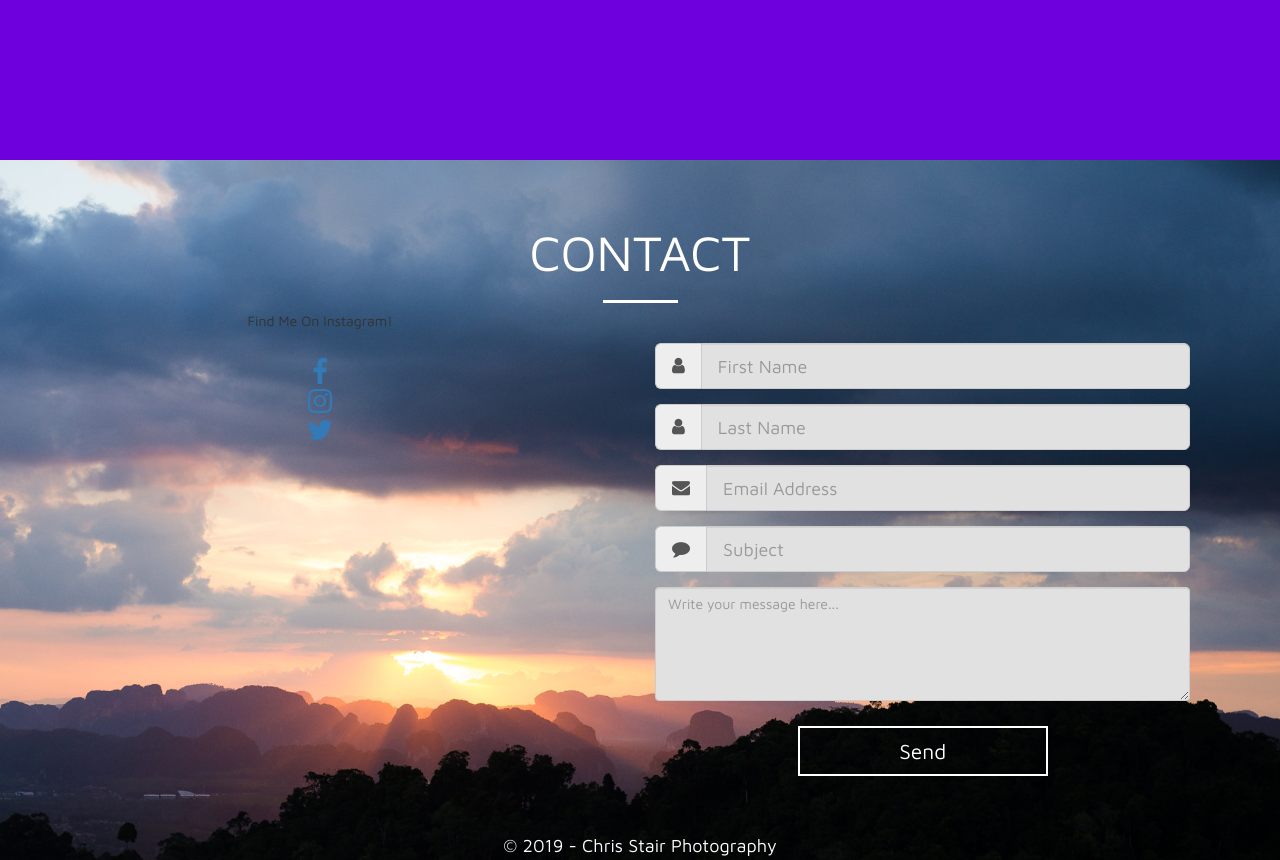
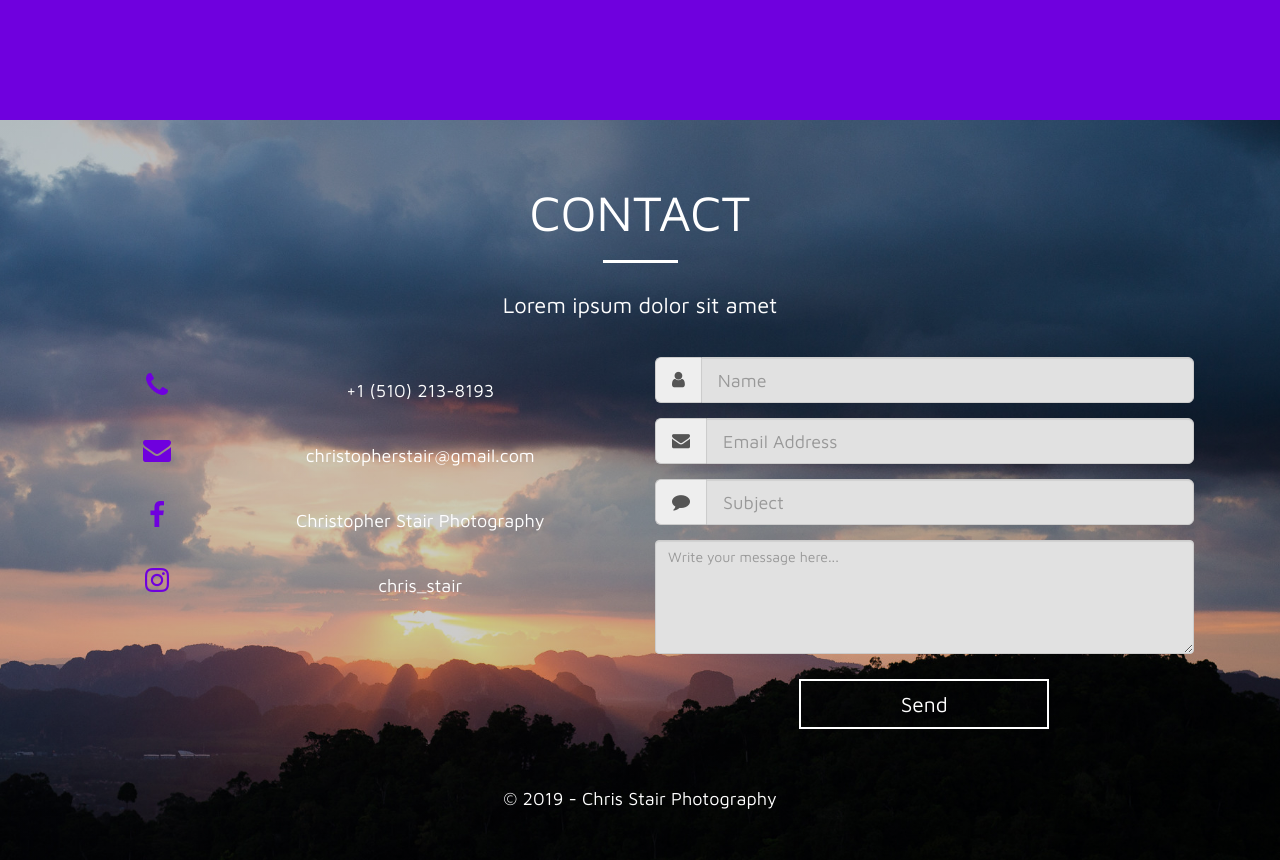
Before and after one commit to ytrevor81/Christopher-Stair-Photography-Portfolio, a plain HTML site: page index.html in a window 1280 px wide. Shown: the part 5600-6460 px from the top of the page. Drawn offline with Linux system fonts and the light colour scheme.

Commit message:
base nearly complete

```diff
--- a/css/styles.css
+++ b/css/styles.css
@@ -107,7 +107,7 @@ button:hover {
 /* --- Pricing --- */
 .Pricing h1 { margin-top: 65px; }
 .Pricing .pricing-first-half { background-color: #EEEEEE; height: 90vh; }
-.Pricing .pricing-second-half { background-color: #6F00DE; height: 145vh; text-align: center; }
+.Pricing .pricing-second-half { background-color: #6F00DE; height: 140vh; text-align: center; }
 .Pricing .pricing-lists { margin-left: 30px; margin-right: 30px; }
 .Pricing .standard h4 { font-size: 27px; margin-top: 25px; }
 .Pricing .standard h5 { font-size: 24px; margin-top: 20px; margin-bottom: 20px; }
@@ -125,14 +125,16 @@ button:hover {
 
 
 .Pricing .editing-container { text-align: left; margin-left: 30px; }
-.Pricing .editing-container h4 { font-size: 25px; color: #fff; }
-.Pricing .slider-box { text-align: center; width: 95%; background-color: inherit; border: 2px solid white; }
-.Pricing img { height: 540px; width: 95%; padding-top: 20px; padding-bottom: 20px; }
+.Pricing .editing-container h4 { font-size: 25px; color: #fff; margin-bottom: 15px; }
+.Pricing .slider-box1 { text-align: center; width: 31%; background-color: inherit; border: 2px solid white; margin-right: 25px; }
+.Pricing .slider-box2 { text-align: center; width: 30%; background-color: inherit; border: 2px solid white; margin-right: 25px; }
+.Pricing .slider-box3 { text-align: center; width: 30%; background-color: inherit; border: 2px solid white; }
+.Pricing img { height: 525px; width: 95%; padding-top: 20px; padding-bottom: 20px; }
 
 
 /* --- Contact --- */
 
-.Contact {  background-image: url(../images/sunset.jpg);
+.Contact {  background-image: linear-gradient(rgba(0,0,0,0.2),rgba(0,0,0,0.2)), url(../images/sunset.jpg);
             background-attachment: fixed;
             background-repeat: no-repeat;
             background-size: cover;
@@ -141,14 +143,19 @@ button:hover {
             text-align: center;
           }
 .Contact h1 { color: #fff; margin-top: 65px; }
+.Contact .friendly-statement { font-size: 22px; color: #fff; margin: -10px 0 25px 0; }
 
 .Contact section { margin: 15px 0 15px 0; }
 .Contact input, .Contact textarea { background-color: rgb(225,225,225); color: #333; }
-.Contact .contact-first-half { margin-top: 25px; padding-right: 7%;  }
-.Contact .contact-second-half { margin-top: 25px; }
+.Contact .contact-container { margin: 40px 25px 0 25px; }
+.Contact .contact-boxes { padding-right: 5%;  }
 .Contact .contact-btn { margin: 25px; font-weight: normal; }
 .Contact .contact-btn:hover { font-weight: bold; }
 
+.Contact .info { padding-top: 5% }
+.Contact .info div { display: grid; grid-template-columns: 40% 50%; margin-bottom: 25px; }
+.Contact .info h5 { font-size: 18px; color: #fff; }
+.Contact .info i { color: #6F00DE; }
 
 /* --- Footer --- */
 .footer { text-align: center; height: 100px; background-color: inherit; margin-top: 25px; }
--- a/index.html
+++ b/index.html
@@ -130,8 +130,14 @@
       <div class="pricing-second-half">
         <div class="editing-container col-lg-12 col-md-12">
           <h4>Premium Editing Guarenteed</h4>
-          <div class="slider-box">
-            <img src="images/solcar.jpg">
+          <div class="slider-box1 col-lg-4 col-md-4">
+            <img src="images/bridge.jpg">
+          </div>
+          <div class="slider-box2 col-lg-4 col-md-4">
+            <img src="images/karen.jpg">
+          </div>
+          <div class="slider-box3 col-lg-4 col-md-4">
+            <img src="images/chiangmai.jpg">
           </div>
         </div>
       </div>
@@ -144,40 +150,29 @@
         <div class="underline white"></div>
       </div>
         <div class="contact-container">
-          <div class="social-media col-lg-6 col-md-6">
-            <h5>Find Me On Instagram!</h5>
-            <div class="instagram-pics col-lg-12 col-md-12">
-              <img src="" alt="">
-              <img src="" alt="">
-              <img src="" alt="">
-              <img src="" alt="">
-              <img src="" alt="">
-              <img src="" alt="">
-              <div class="icon-container">
-                <a target="_blank" title="Facebook Profile" href="#">
-                  <i class="fa fa-facebook fa-2x"></i>
-                </a>
+          <h5 class="friendly-statement">Lorem ipsum dolor sit amet</h5>
+          <div class="contact-info col-lg-6 col-md-6">
+            <div class="info">
+              <div>
+                <i class="fa fa-phone fa-2x"></i><h5>+1 (510) 213-8193</h5>
               </div>
-              <div class="icon-container">
-                <a target="_blank" title="Instagram Profile" href="#">
-                  <i class="fa fa-instagram fa-2x"></i>
-                </a>
+              <div>
+                <i class="fa fa-envelope fa-2x"></i><h5>christopherstair@gmail.com</h5>
               </div>
-              <div class="icon-container">
-                <a target="_blank" title="Twitter Profile" href="#">
-                  <i class="fa fa-twitter fa-2x"></i>
-                </a>
+              <div>
+                <a target="_blank" title="Facebook Profile" href="https://www.facebook.com/staireogram/"><i class="fa fa-facebook fa-2x"></i></a>
+                <a target="_blank" title="Facebook Profile" href="https://www.facebook.com/staireogram/"><h5>Christopher Stair Photography</h5></a>
+              </div>
+              <div>
+                <a target="_blank" title="Instagram Profile" href="https://www.instagram.com/chris_stair/"><i class="fa fa-instagram fa-2x"></i></a>
+                <a target="_blank" title="Instagram Profile" href="https://www.instagram.com/chris_stair/"><h5>chris_stair</h5></a>
               </div>
             </div>
           </div>
-          <div class="contact-first-half col-lg-6 col-md-6">
+          <div class="contact-boxes col-lg-6 col-md-6">
             <section class="input-group input-group-lg">
               <span class="input-group-addon" id="firstname"><i class="fa fa-user"></i></span>
-              <input type="text" name="" class="form-control" aria-describedby="firstname" placeholder="First Name">
-            </section>
-            <section class="input-group input-group-lg">
-              <span class="input-group-addon" id="lastname"><i class="fa fa-user"></i></span>
-              <input type="text" name="" class="form-control" aria-describedby="lastname" placeholder="Last Name">
+              <input type="text" name="" class="form-control" aria-describedby="name" placeholder="Name">
             </section>
             <section class="input-group input-group-lg">
               <span class="input-group-addon" id="Email"><i class="fa fa-envelope"></i></span>
```
Also changed, not shown: images/thapae.jpg (added), 2 other files.
